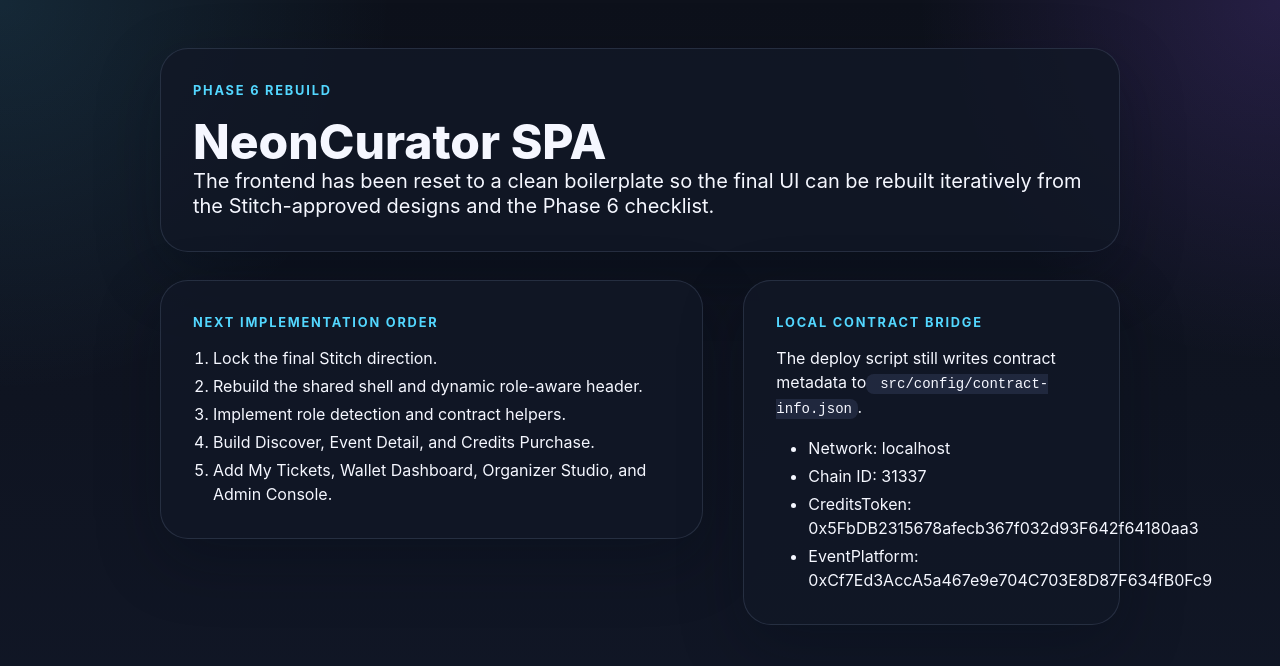
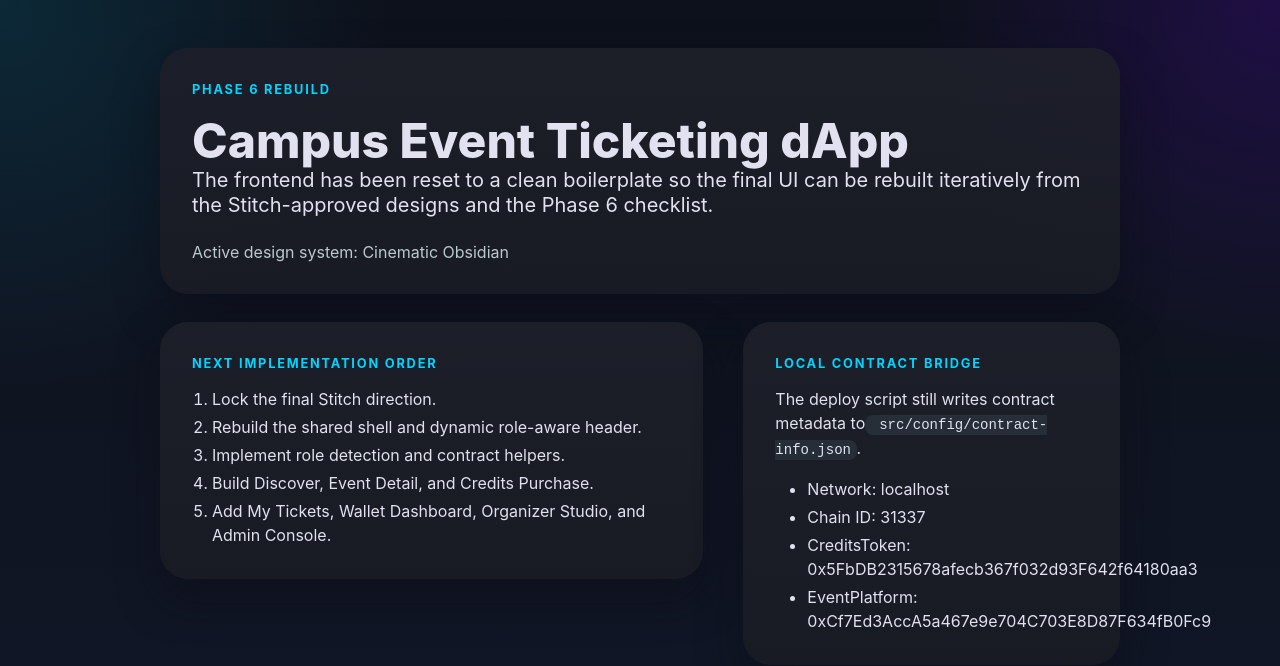
Before and after one commit to Freeman-md/cec, a React (Vite) app in the folder spa/: page / in a window 1280 px wide. Shown: the top 666 px of the page. Built offline with nearby package versions, Linux system fonts and the light colour scheme.

Commit message:
chore(spa): add design system source of truth

```diff
--- a/spa/src/App.tsx
+++ b/spa/src/App.tsx
@@ -1,4 +1,5 @@
 import contractInfo from "./config/contract-info.json";
+import { designSystem } from "./design/designSystem";
 
 export function App() {
   return (
@@ -7,10 +8,13 @@ export function App() {
         <div className="container is-max-desktop">
           <div className="hero-card">
             <p className="eyebrow">Phase 6 rebuild</p>
-            <h1 className="title is-1">NeonCurator SPA</h1>
+            <h1 className="title is-1">{designSystem.projectTitle}</h1>
             <p className="subtitle is-5">
               The frontend has been reset to a clean boilerplate so the final UI can be rebuilt
               iteratively from the Stitch-approved designs and the Phase 6 checklist.
+            </p>
+            <p className="subtitle is-6 design-system-note">
+              Active design system: {designSystem.themeName}
             </p>
           </div>
 
--- /dev/null
+++ b/spa/src/design/design-tokens.css
@@ -0,0 +1,22 @@
+:root {
+  --nc-background: #11131c;
+  --nc-surface: #11131c;
+  --nc-surface-low: #191b24;
+  --nc-surface-card: #1d1f29;
+  --nc-surface-card-high: #282933;
+  --nc-surface-float: rgba(50, 52, 62, 0.6);
+  --nc-on-surface: #e1e1ef;
+  --nc-on-surface-variant: #bbc9cf;
+  --nc-primary: #a8e8ff;
+  --nc-primary-strong: #00d4ff;
+  --nc-secondary: #d1bcff;
+  --nc-secondary-strong: #7000ff;
+  --nc-tertiary: #00fea2;
+  --nc-outline-ghost: rgba(60, 73, 78, 0.15);
+  --nc-error: #ffb4ab;
+  --nc-error-container: rgba(147, 0, 10, 0.2);
+  --nc-shadow-ambient: 0 20px 40px rgba(12, 14, 23, 0.5);
+  --nc-radius-card: 1rem;
+  --nc-radius-button: 0.75rem;
+  --nc-blur-overlay: blur(12px);
+}
--- /dev/null
+++ b/spa/src/design/designSystem.ts
@@ -0,0 +1,66 @@
+export const designSystem = {
+  projectTitle: "Campus Event Ticketing dApp",
+  themeName: "Cinematic Obsidian",
+  origin: "Stitch MCP",
+  typography: {
+    displayFont: "Manrope",
+    bodyFont: "Inter",
+    displayLg: {
+      size: "3.5rem",
+      weight: 700,
+    },
+    headlineMd: {
+      size: "1.75rem",
+      weight: 600,
+    },
+    titleLg: {
+      size: "1.375rem",
+      weight: 500,
+    },
+    bodyMd: {
+      size: "0.875rem",
+      weight: 400,
+    },
+    labelMd: {
+      size: "0.75rem",
+      weight: 600,
+    },
+  },
+  colors: {
+    background: "#11131c",
+    surface: "#11131c",
+    surfaceContainerLow: "#191b24",
+    surfaceContainer: "#1d1f29",
+    surfaceContainerHigh: "#282933",
+    surfaceContainerHighest: "#32343e",
+    onSurface: "#e1e1ef",
+    onSurfaceVariant: "#bbc9cf",
+    primary: "#a8e8ff",
+    primaryContainer: "#00d4ff",
+    secondary: "#d1bcff",
+    secondaryContainer: "#7000ff",
+    tertiary: "#00fea2",
+    outlineVariant: "#3c494e",
+    error: "#ffb4ab",
+    errorContainer: "#93000a",
+  },
+  componentRules: {
+    noLineRule: "Avoid 1px section borders. Prefer tonal separation and surface shifts.",
+    glassRule: "Use backdrop blur and translucent high-surface overlays for floating elements.",
+    cards: "Favor modular cards with tonal layering, not bordered boxes.",
+    badges: "Use low-glow dark badges with high-contrast status text.",
+    buttons: "Primary actions should feel luminous and premium without becoming noisy.",
+    inputs: "Inputs should read as inset surfaces with focus accents instead of boxy fields.",
+  },
+  motionAndDepth: {
+    shadow: "0 20px 40px rgba(12, 14, 23, 0.5)",
+    layoutIntent: "Editorial asymmetry with layered tonal surfaces.",
+  },
+  roleLayoutNotes: {
+    header: "Global header should be dynamic based on connected wallet and detected role.",
+    adminConsole: "No sidebar.",
+    organizerStudio: "Minimal sidebar with only My Events and Create Event.",
+  },
+} as const;
+
+export type DesignSystem = typeof designSystem;
--- a/spa/src/main.tsx
+++ b/spa/src/main.tsx
@@ -1,6 +1,7 @@
 import React from "react";
 import ReactDOM from "react-dom/client";
 import "bulma/css/bulma.min.css";
+import "./design/design-tokens.css";
 import "./styles.css";
 import { App } from "./App";
 
--- a/spa/src/styles.css
+++ b/spa/src/styles.css
@@ -1,8 +1,8 @@
 :root {
-  color: #f5f7ff;
+  color: var(--nc-on-surface);
   background:
-    radial-gradient(circle at top left, rgba(79, 209, 255, 0.12), transparent 26%),
-    radial-gradient(circle at top right, rgba(150, 91, 255, 0.18), transparent 24%),
+    radial-gradient(circle at top left, rgba(0, 212, 255, 0.12), transparent 26%),
+    radial-gradient(circle at top right, rgba(112, 0, 255, 0.18), transparent 24%),
     linear-gradient(180deg, #0d111b 0%, #111727 100%);
 }
 
@@ -24,15 +24,14 @@ body {
 
 .hero-card,
 .panel-card {
-  background: rgba(18, 24, 38, 0.82);
-  border: 1px solid rgba(137, 156, 194, 0.18);
+  background: linear-gradient(180deg, rgba(29, 31, 41, 0.92) 0%, rgba(25, 27, 36, 0.96) 100%);
   border-radius: 28px;
-  box-shadow: 0 22px 64px rgba(5, 10, 20, 0.28);
+  box-shadow: var(--nc-shadow-ambient);
   padding: 2rem;
 }
 
 .eyebrow {
-  color: #53d7ff;
+  color: var(--nc-primary-strong);
   font-size: 0.8rem;
   font-weight: 700;
   letter-spacing: 0.14em;
@@ -45,15 +44,24 @@ body {
 .content,
 li,
 code {
-  color: #f5f7ff !important;
+  color: var(--nc-on-surface) !important;
+}
+
+.title,
+.subtitle {
+  font-family: "Manrope", "Inter", "Segoe UI", sans-serif;
 }
 
 .ordered-list {
   padding-left: 1.25rem;
 }
 
+.design-system-note {
+  color: var(--nc-on-surface-variant) !important;
+}
+
 code {
-  background: rgba(120, 140, 190, 0.16);
+  background: rgba(168, 232, 255, 0.08);
   border-radius: 8px;
   padding: 0.12rem 0.35rem;
 }
```
